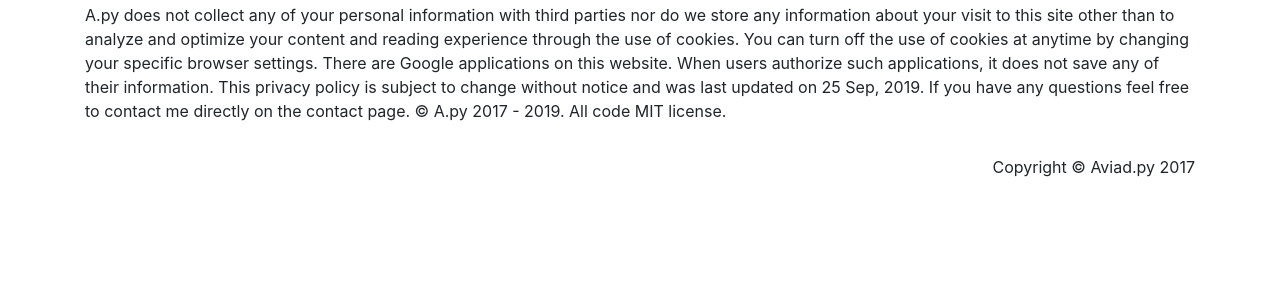
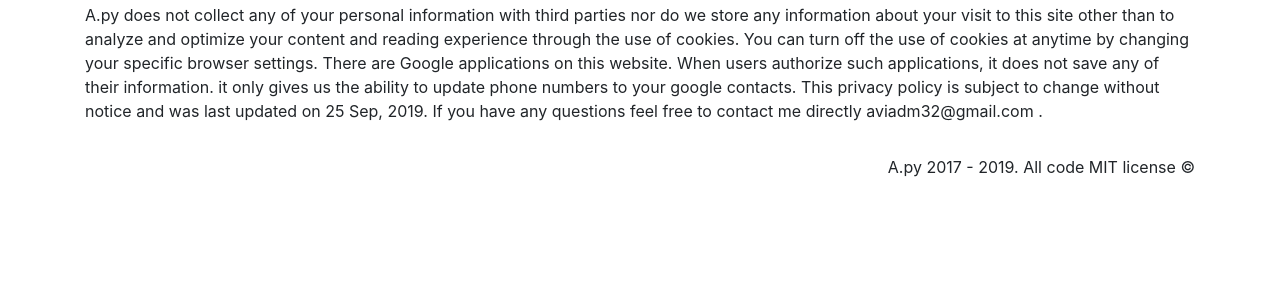
Before and after one commit to aviadm24/gcontacts, a Django app: page /action_check in a window 1280 px wide. Shown: the part 56-356 px from the top of the page. Run offline with Django 3.2, Linux system fonts and the light colour scheme; some libraries are stand-ins or nearby versions.

Commit message:
changes to privacy policy

```diff
--- a/main/templates/home/privacy_policy.html
+++ b/main/templates/home/privacy_policy.html
@@ -61,11 +61,9 @@
 
     You can turn off the use of cookies at anytime by changing your specific browser settings.
 
-    There are Google applications on this website. When users authorize such applications, it does not save any of their information.
+    There are Google applications on this website. When users authorize such applications, it does not save any of their information. it only gives us the ability to update phone numbers to your google contacts.
 
-    This privacy policy is subject to change without notice and was last updated on 25 Sep, 2019. If you have any questions feel free to contact me directly on the contact page.
-
-    © A.py 2017 - 2019. All code MIT license.</p>
+    This privacy policy is subject to change without notice and was last updated on 25 Sep, 2019. If you have any questions feel free to contact me directly aviadm32@gmail.com .</p>
 
                 </dir>
             </div>
@@ -84,7 +82,7 @@
         <div class="container">
           <div class="row">
             <div class="col-lg-12">
-              Copyright &copy; Aviad.py 2017
+              © A.py 2017 - 2019. All code MIT license
             </div>
           </div>
         </div>
```
